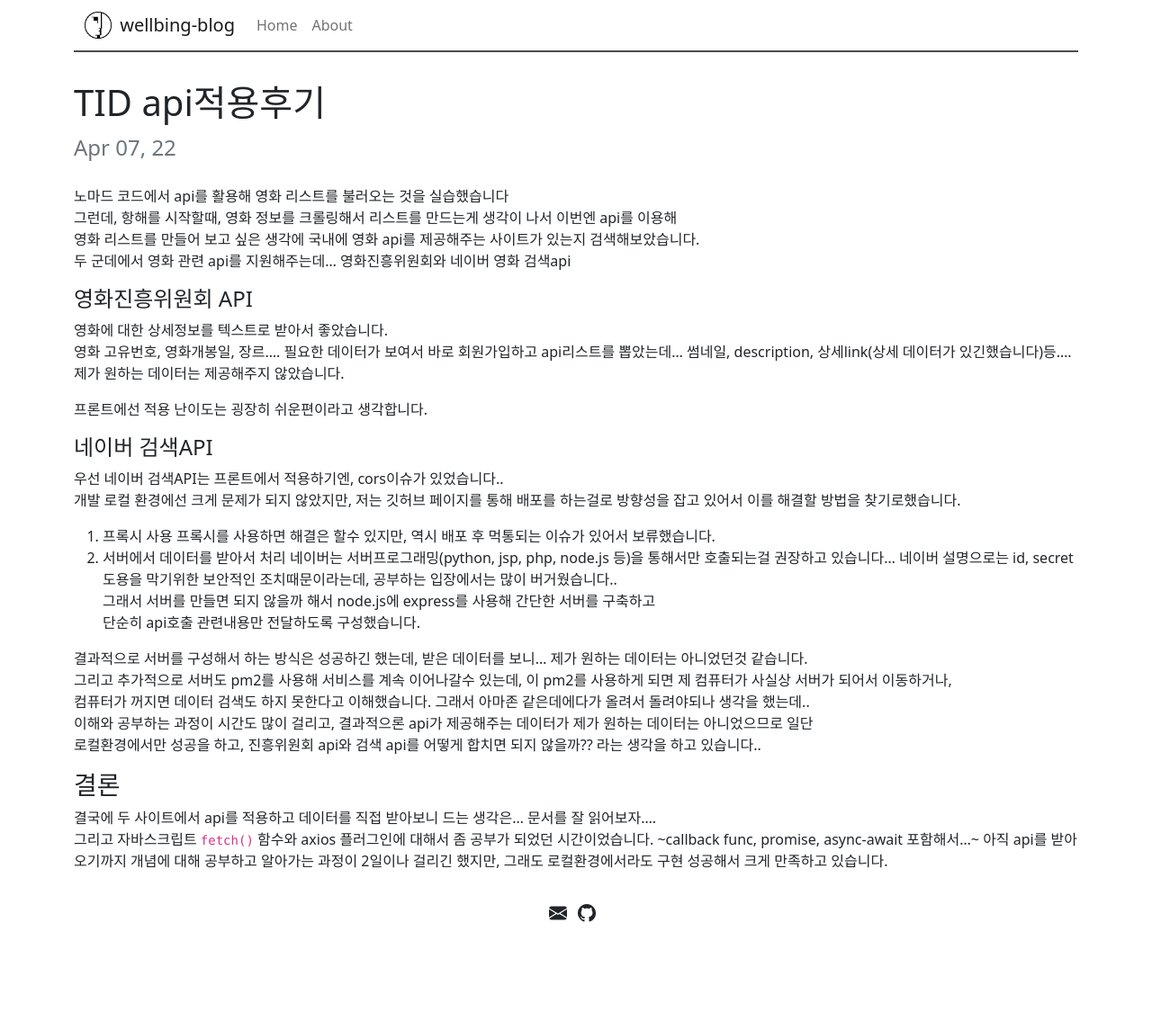
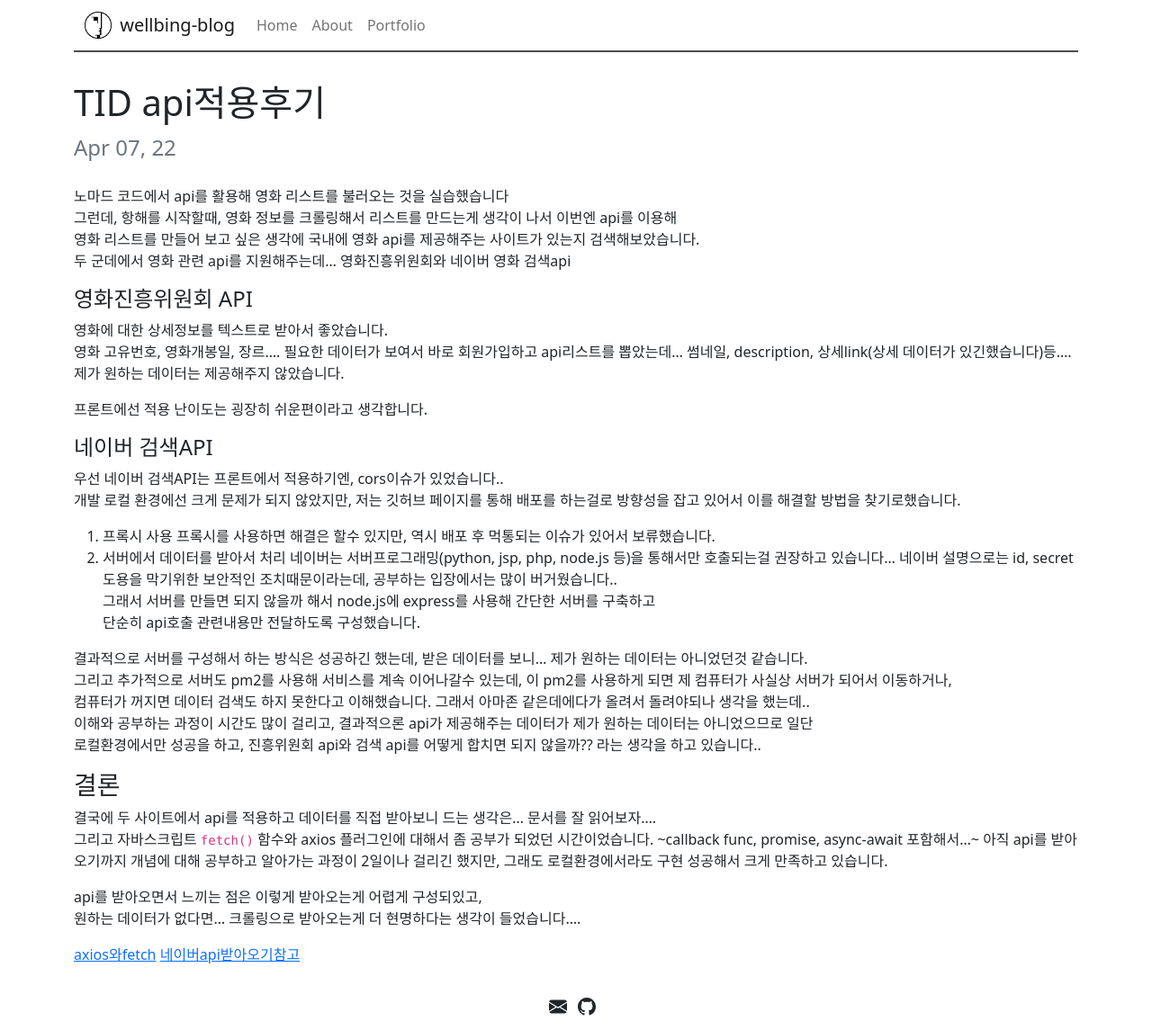
Before and after one commit to fomula91/fomula91.github.io, a Jekyll site: the page built from _posts/2022-4-7-TodayIdo.md, in a window 1280 px wide. Shown: the whole page at 90% size. Built offline with Jekyll 4.4.1, drawn with Linux system fonts in a browser that asks for light colours; before the commit the page ends 1041 px from its top, so only the background shows below that.

Commit message:
update post

```diff
--- a/_data/navigation.yml
+++ b/_data/navigation.yml
@@ -2,3 +2,5 @@
   link: /
 - name: About
   link: /about/
+- name: Portfolio
+  link: /portfolio/
--- a/_posts/2022-4-7-TodayIdo.md
+++ b/_posts/2022-4-7-TodayIdo.md
@@ -41,3 +41,9 @@ title: TID api적용후기
 그리고 자바스크립트 `fetch()` 함수와 axios 플러그인에 대해서 좀 공부가 되었던 시간이었습니다.
 ~callback func, promise, async-await 포함해서...~
 아직 api를 받아오기까지 개념에 대해 공부하고 알아가는 과정이 2일이나 걸리긴 했지만, 그래도 로컬환경에서라도 구현 성공해서 크게 만족하고 있습니다.
+
+api를 받아오면서 느끼는 점은 이렇게 받아오는게 어렵게 구성되있고,
+원하는 데이터가 없다면... 크롤링으로 받아오는게 더 현명하다는 생각이 들었습니다....
+
+[axios와fetch](https://velog.io/@shin6403/React-axios%EB%9E%80-feat.-Fetch-API)
+[네이버api받아오기참고](https://msyu1207.tistory.com/entry/React%EB%A1%9C-%EC%98%81%ED%99%94-%EC%A0%95%EB%B3%B4%EB%A5%BC-%EA%B2%80%EC%83%89%ED%95%B4%EB%B3%B4%EC%9E%90-%EB%91%90%EB%B2%88%EC%A7%B8-%EB%84%A4%EC%9D%B4%EB%B2%84-API-%EC%82%AC%EC%9A%A9-CORS-%EC%84%A4%EC%A0%95-%ED%95%98%EA%B8%B0)
```
